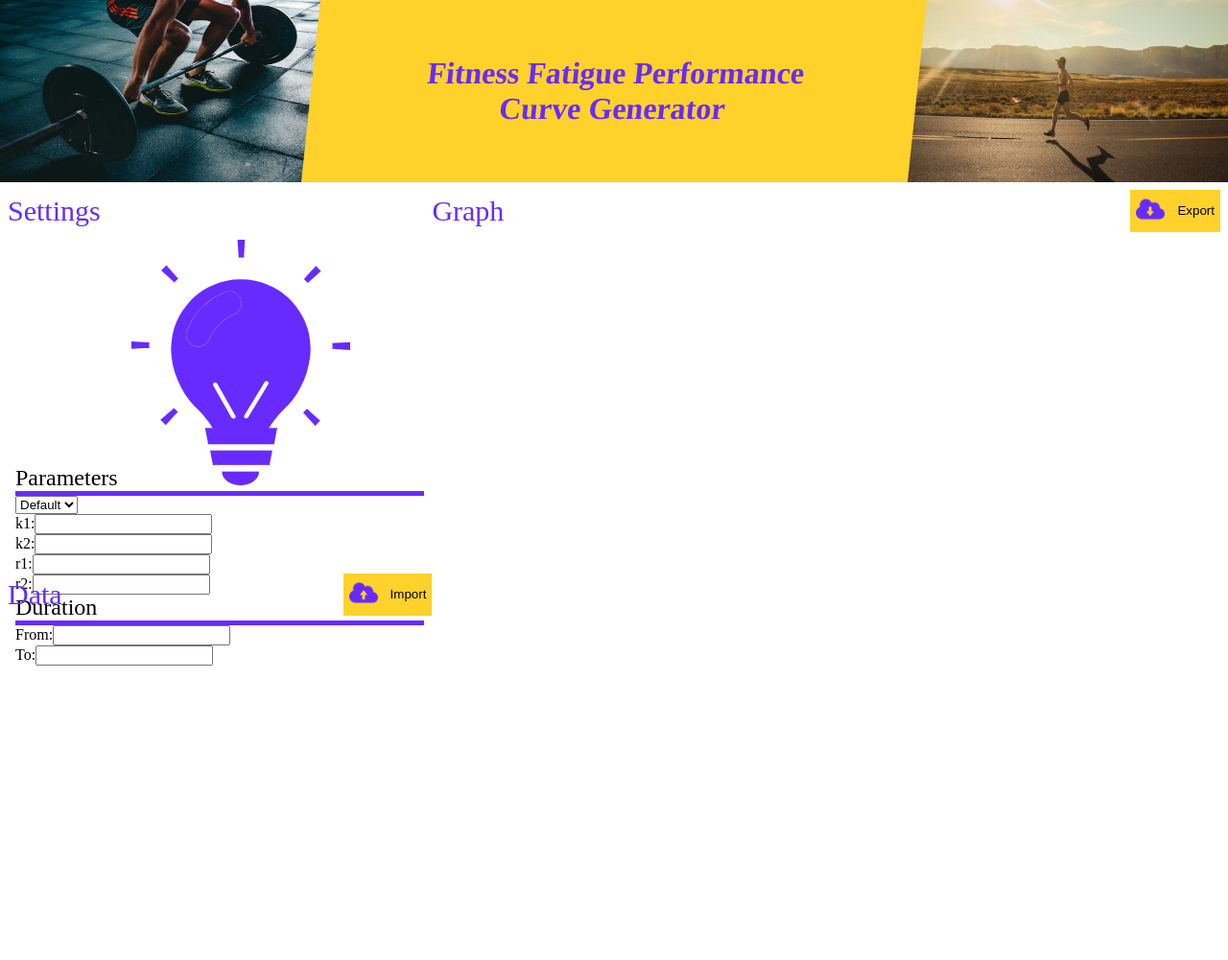
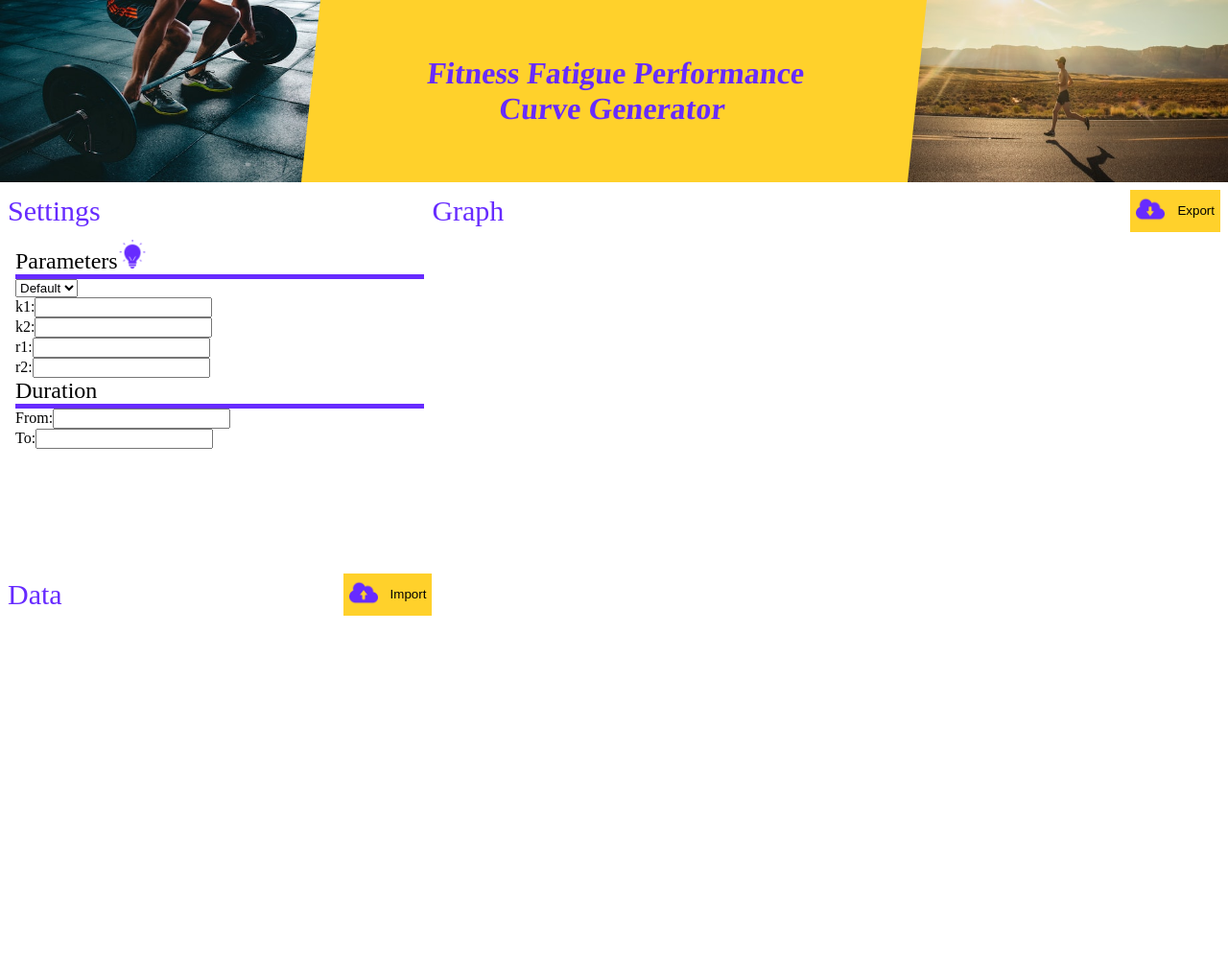
Before and after one commit to jjjkkkjjj/ff-perf, a plain HTML site: page docs/index.html in a window 1280 px wide. Shown: the whole page at 96% size. Drawn offline with nearby package versions, Linux system fonts and the light colour scheme; a web font is replaced by a local one.

Commit message:
show hint after parameters

```diff
--- a/docs/css/settings.css
+++ b/docs/css/settings.css
@@ -14,6 +14,7 @@ div.scroll {
 /* settings header */
 header.sethead {
     font-size: var(--sethead-fontsize);
+    overflow: visible;
 }
 header.sethead > .bar{
     width: auto;
@@ -24,6 +25,18 @@ header.sethead > .bar{
 }
 
 /* with hint */
-span#headparams::after {
-    content: url("../images/hint.png");
+#headparams::after {
+    content: "";
+    display: inline-block;
+    cursor: pointer;
+    width: 30px;
+    height: 30px;
+
+    background-size: 30px 30px;
+    background-image: url("../images/hint.png");
 }
+
+/*
+hover
+https://developer.mozilla.org/ja/docs/Web/CSS/::after
+*/
```
